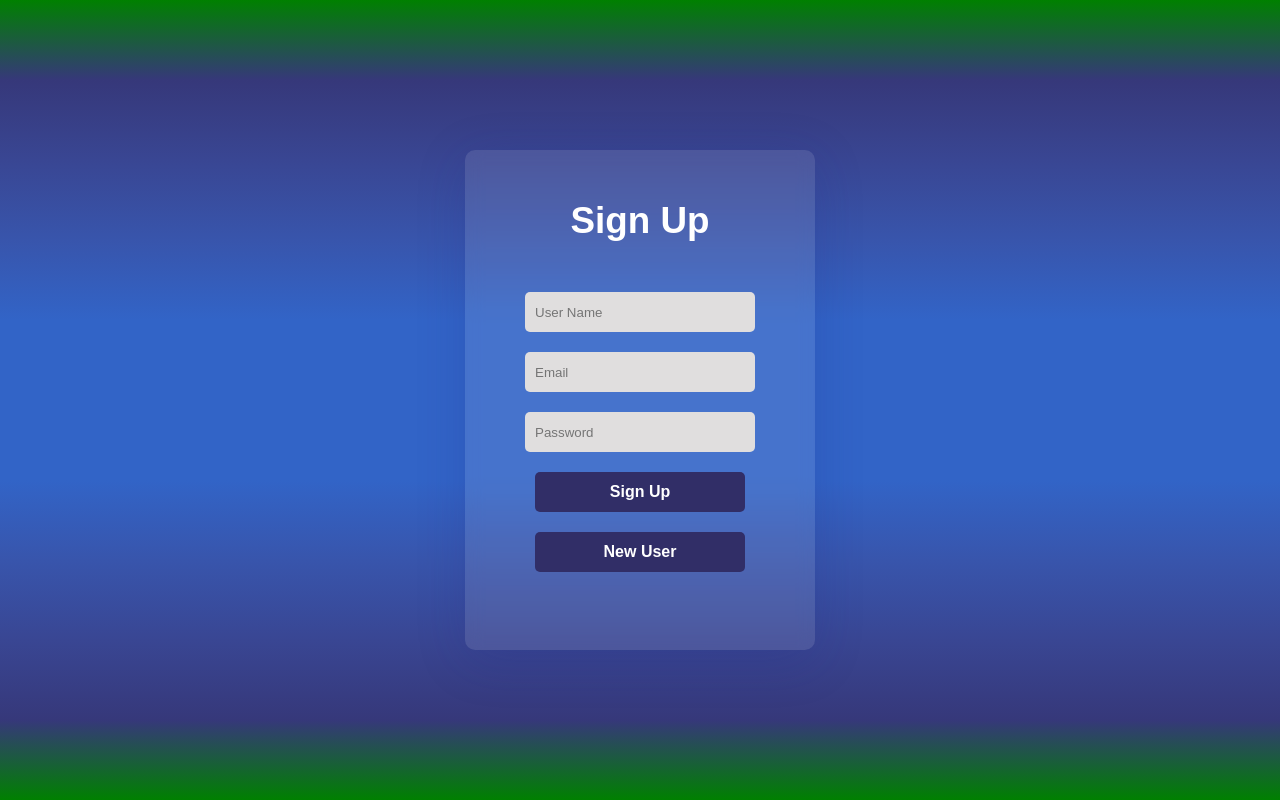
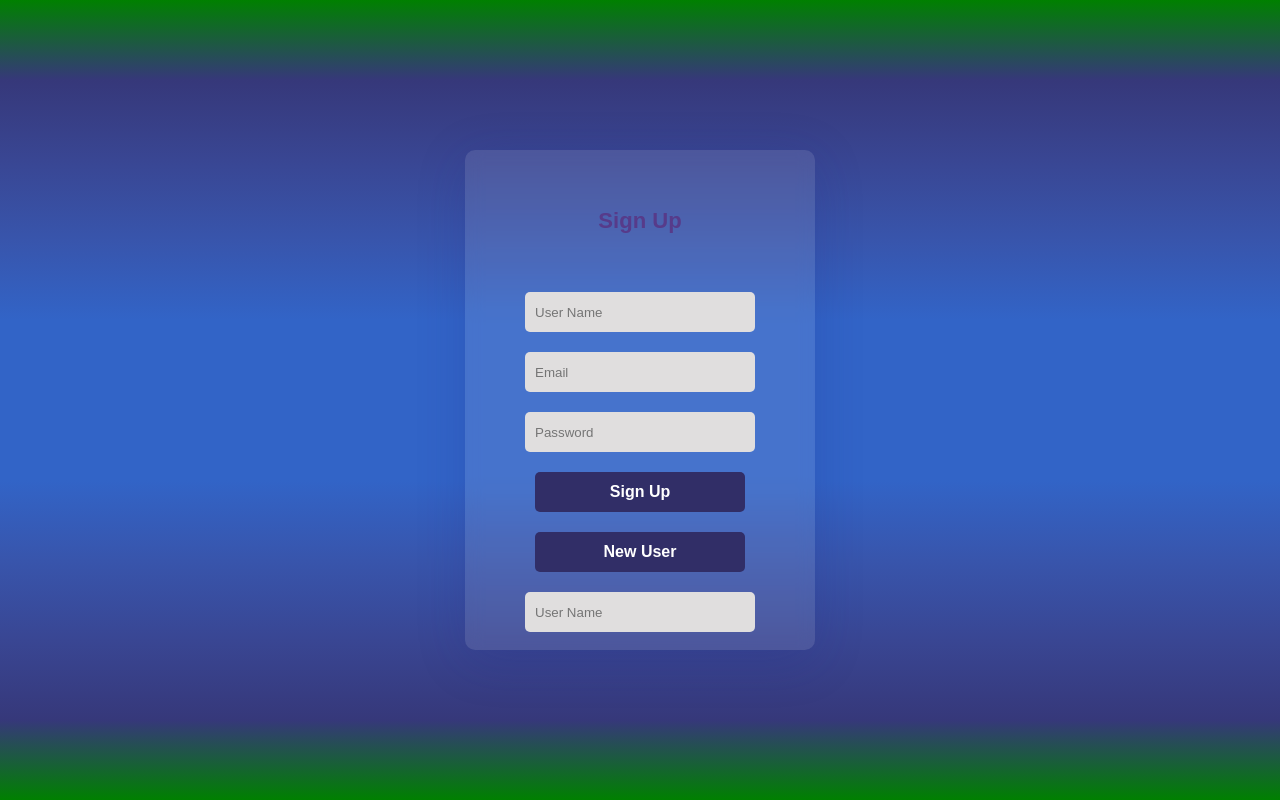
Before and after one commit to techvishal47/Login-Page, a plain HTML site: page index.html in a window 1280 px wide. Drawn offline with Linux system fonts and the light colour scheme.

Commit message:
Vishal and login index.html
Vishal and login

```diff
--- a/index.html
+++ b/index.html
@@ -2,14 +2,14 @@
 <html>
     <head>
         <meta charset="utf-8">
-        <title>Login Page Tech Anuj</title>
+        <title>Login Page Tech Vishal</title>
         <link rel="stylesheet" href="style.css">
         <link rel="javascript" href="script.js">
     </head>
     <body>
         <div class="main">
             <input type="checkbox" id="chk" aria-hidden="true">
-            <div class="signup">
+            <div class="login">
                 <form>
                     <label for="chk" aria-hidden="true">Sign Up</label>
                     <input type="text" name="txt" placeholder="User Name" required="">
```
